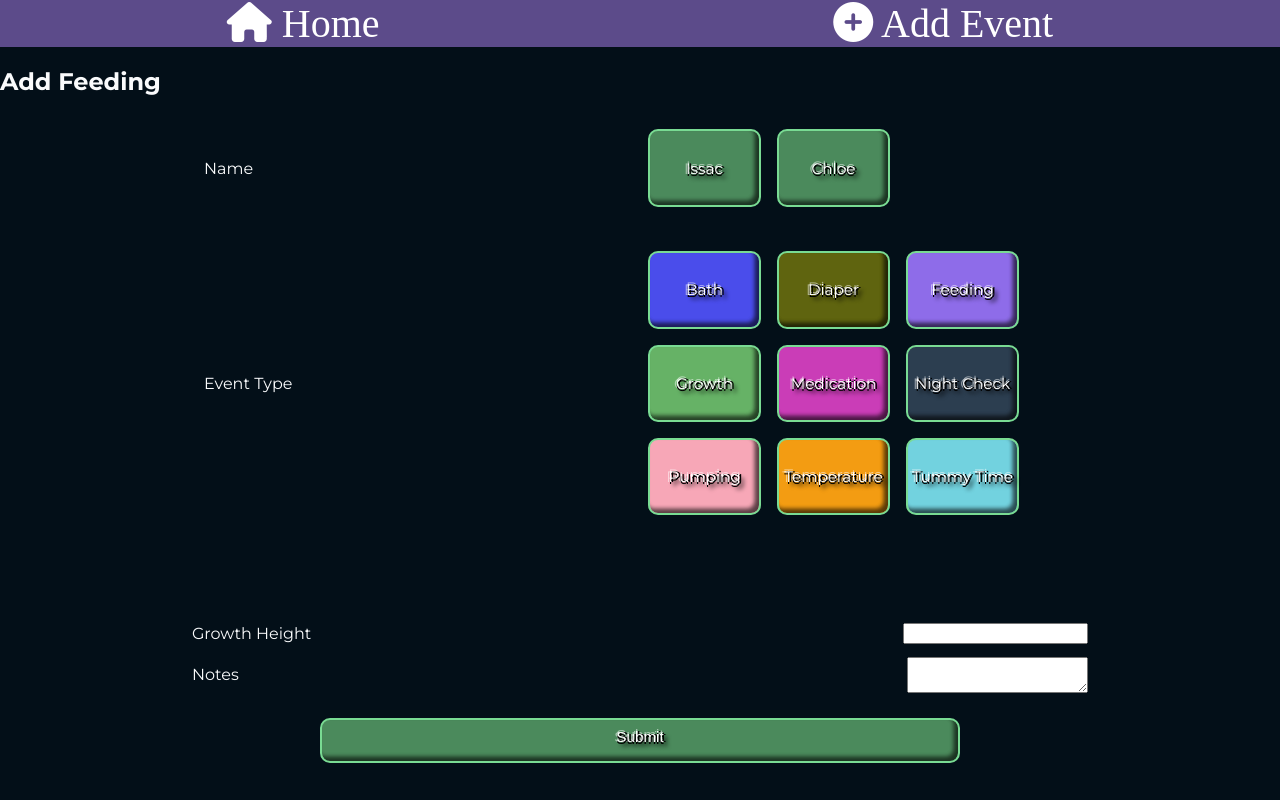
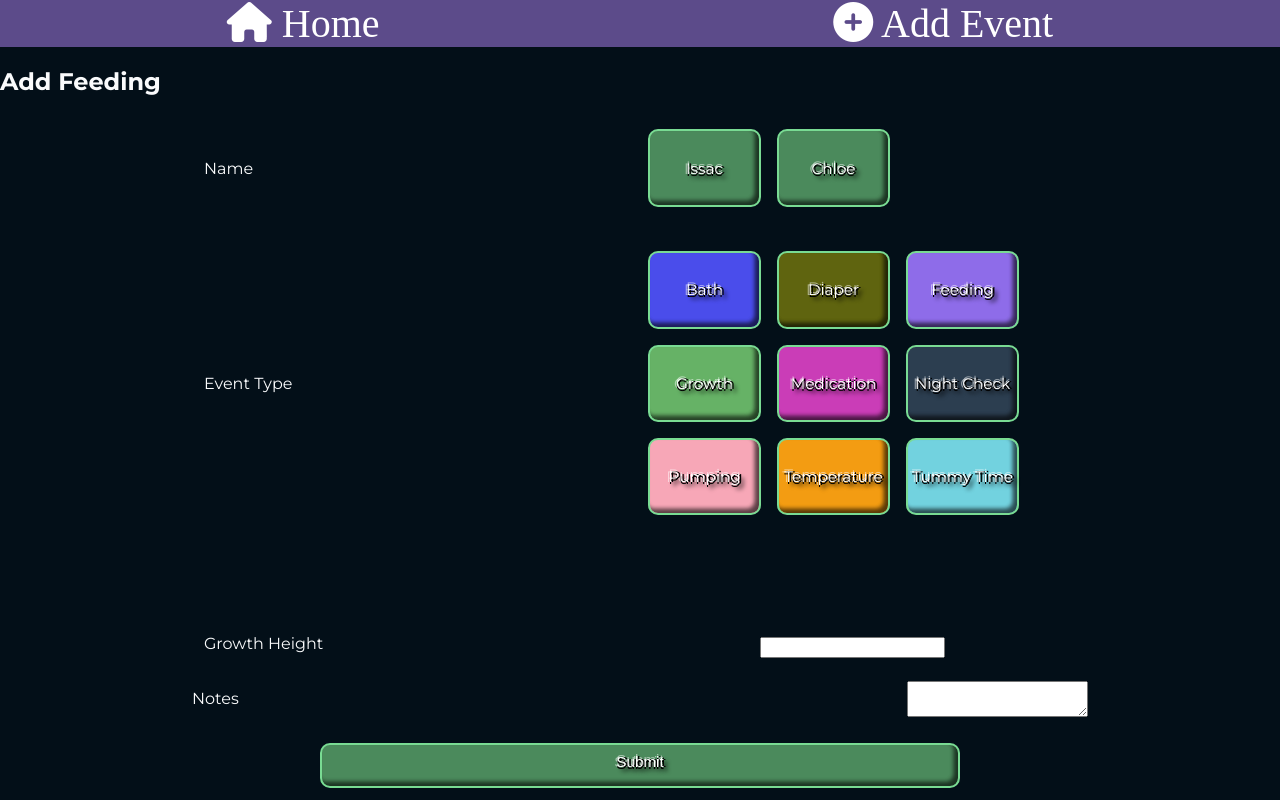
Before and after one commit to Richardaeld/baby-feeding-tacker, a React (Vite) app: page /addFeeding in a window 1280 px wide. Built offline with nearby package versions, Linux system fonts and the light colour scheme; no server answers; a web font is replaced by a local one.

Commit message:
Updated for dynamic form display

```diff
--- a/src/components/FormInput.jsx
+++ b/src/components/FormInput.jsx
@@ -6,8 +6,9 @@ export function FormInput ({ inputData, setFormData }) {
    const [newValue, setNewValue] = useState("");
 
    return (
+      <fieldset className={inputData.className}>
+         <span>{capitalizeEveryFirstLetter(inputData.name)}</span>
          <label htmlFor={inputData.name}>
-         <span>{capitalizeEveryFirstLetter(inputData.name)}</span>
             <input
                id={inputData.name}
                type="text"
@@ -23,6 +24,7 @@ export function FormInput ({ inputData, setFormData }) {
                autoComplete='off'
             />
          </label>
+      </fieldset>
    )
 }
 
```
Lines whose indentation alone changed are shown as unchanged.
